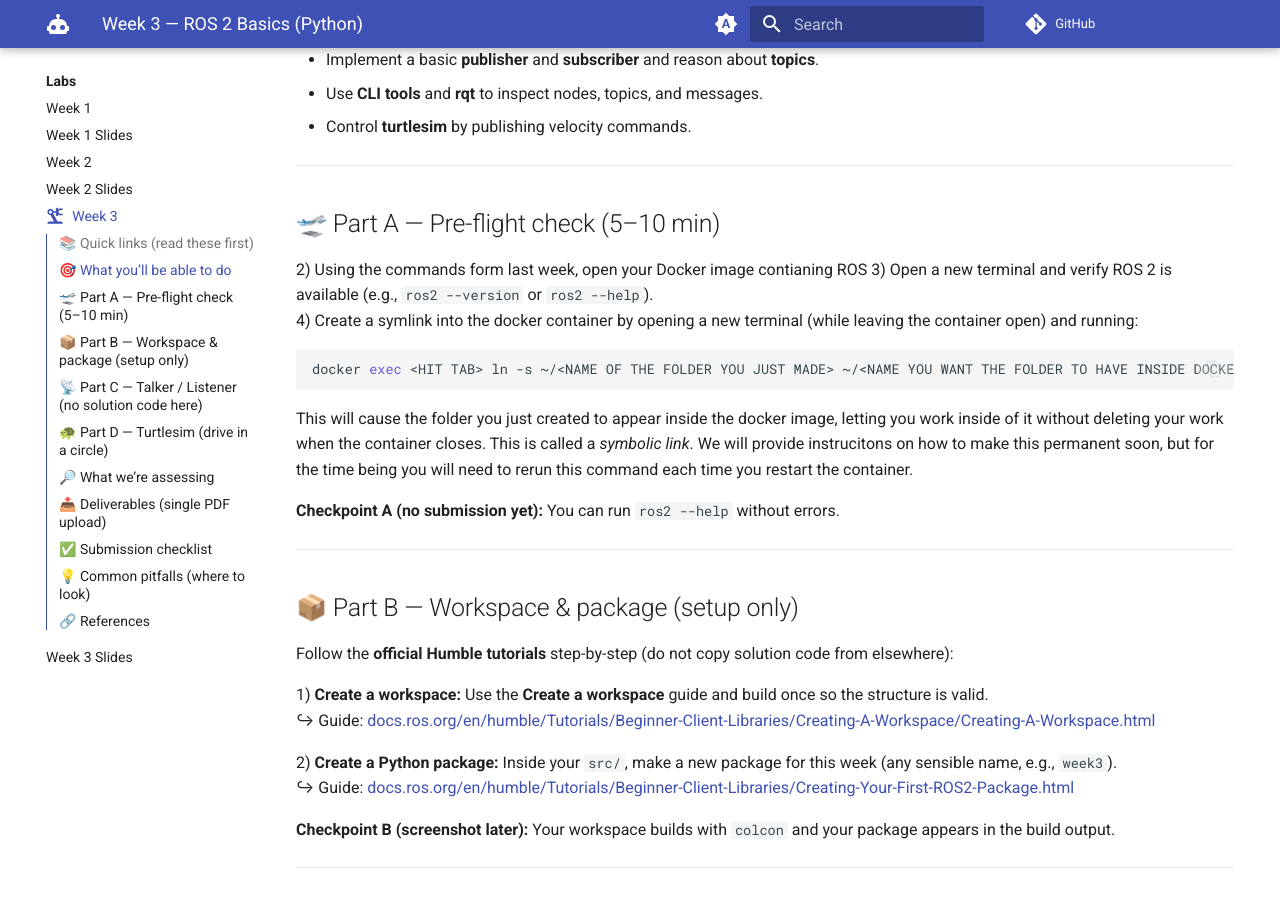
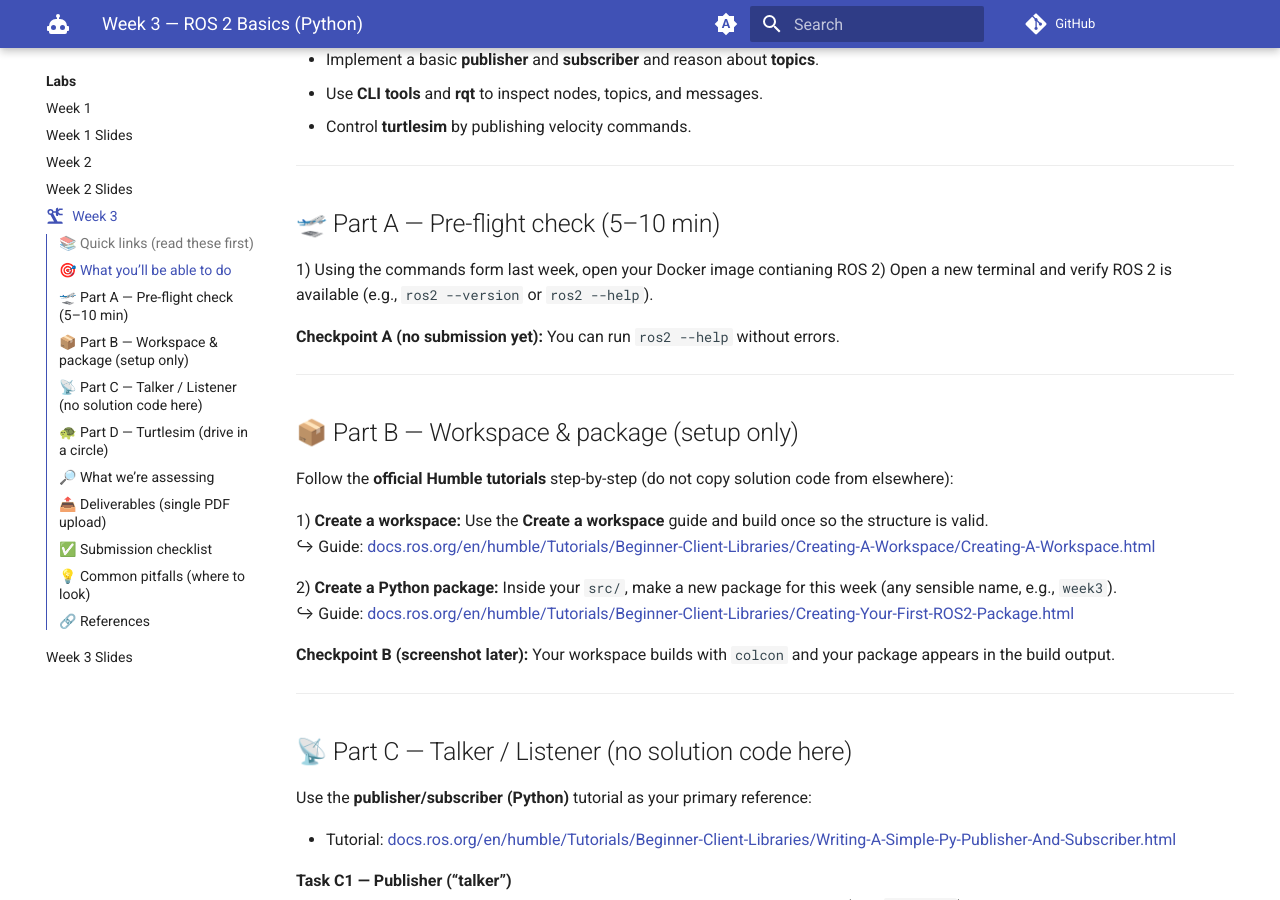
Before and after one commit to ENME480/enme480.github.io, an MkDocs documentation site: the page built from docs/labs/week-03.md, in a window 1280 px wide and 900 px high, scrolled down 821 px. Built offline with MkDocs 1.6.1 and Material for MkDocs 9.7.7, drawn with Linux system fonts in a browser that asks for light colours; plug-ins that fetch from the network failed and are left out; comment, search, counter and statistics services are not loaded; the version menu is left out.

Commit message:
remove symlnk for real

````diff
--- a/docs/labs/week-03.md
+++ b/docs/labs/week-03.md
@@ -33,14 +33,14 @@
 ## 🛫 Part A — Pre-flight check (5–10 min)
 
 <!-- 1) Create a folder for this course (e.g., `~/enme480_ws`) to keep things tidy. -->
-2) Using the commands form last week, open your Docker image contianing ROS
-3) Open a new terminal and verify ROS 2 is available (e.g., `ros2 --version` or `ros2 --help`).
-4) Create a symlink into the docker container by opening a new terminal (while leaving the container open) and running:
+1) Using the commands form last week, open your Docker image contianing ROS
+2) Open a new terminal and verify ROS 2 is available (e.g., `ros2 --version` or `ros2 --help`).
+<!--4) Create a symlink into the docker container by opening a new terminal (while leaving the container open) and running:
 
 ```bash
 docker exec <HIT TAB> ln -s ~/<NAME OF THE FOLDER YOU JUST MADE> ~/<NAME YOU WANT THE FOLDER TO HAVE INSIDE DOCKER>
 ```
-This will cause the folder you just created to appear inside the docker image, letting you work inside of it without deleting your work when the container closes. This is called a *symbolic link*. We will provide instrucitons on how to make this permanent soon, but for the time being you will need to rerun this command each time you restart the container.
+This will cause the folder you just created to appear inside the docker image, letting you work inside of it without deleting your work when the container closes. This is called a *symbolic link*. We will provide instrucitons on how to make this permanent soon, but for the time being you will need to rerun this command each time you restart the container.-->
 
 
 **Checkpoint A (no submission yet):** You can run `ros2 --help` without errors.
````
